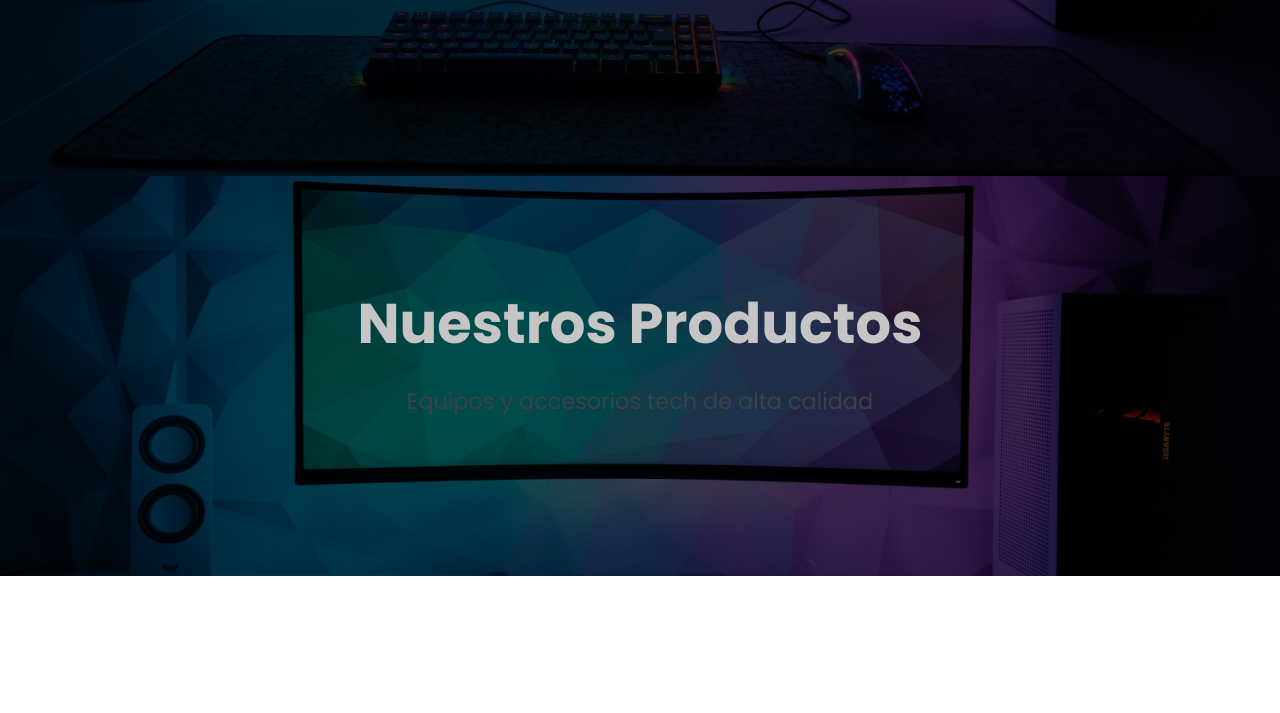
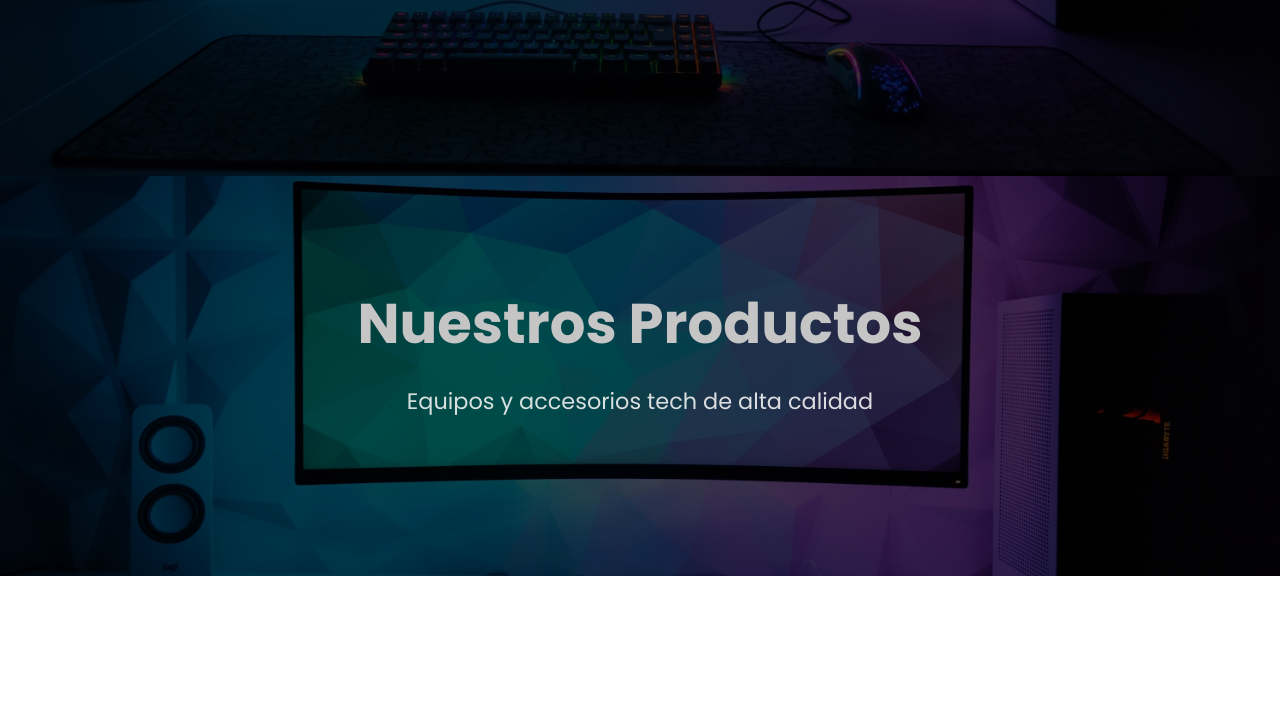
Before and after one commit to Techd1ct/web, a plain HTML site: page productos.html in a window 1280 px wide. Shown: the part 624-1337 px from the top of the page. Drawn offline with Linux system fonts and the light colour scheme.

Commit message:
Update styles.css

```diff
--- a/styles.css
+++ b/styles.css
@@ -459,6 +459,7 @@ p {
                       url(images/images/bg\ set\ up.jpg);
     background-size: cover;
     background-position: center;
+    background-repeat: no-repeat;
     min-height: 50vh;
     display: flex;
     align-items: center;
@@ -479,6 +480,7 @@ p {
 .products-hero p {
     font-size: 1.4rem;
     opacity: 0.9;
+    color: #f0f0f0;
 }
 
 /* Products Grid */
```
